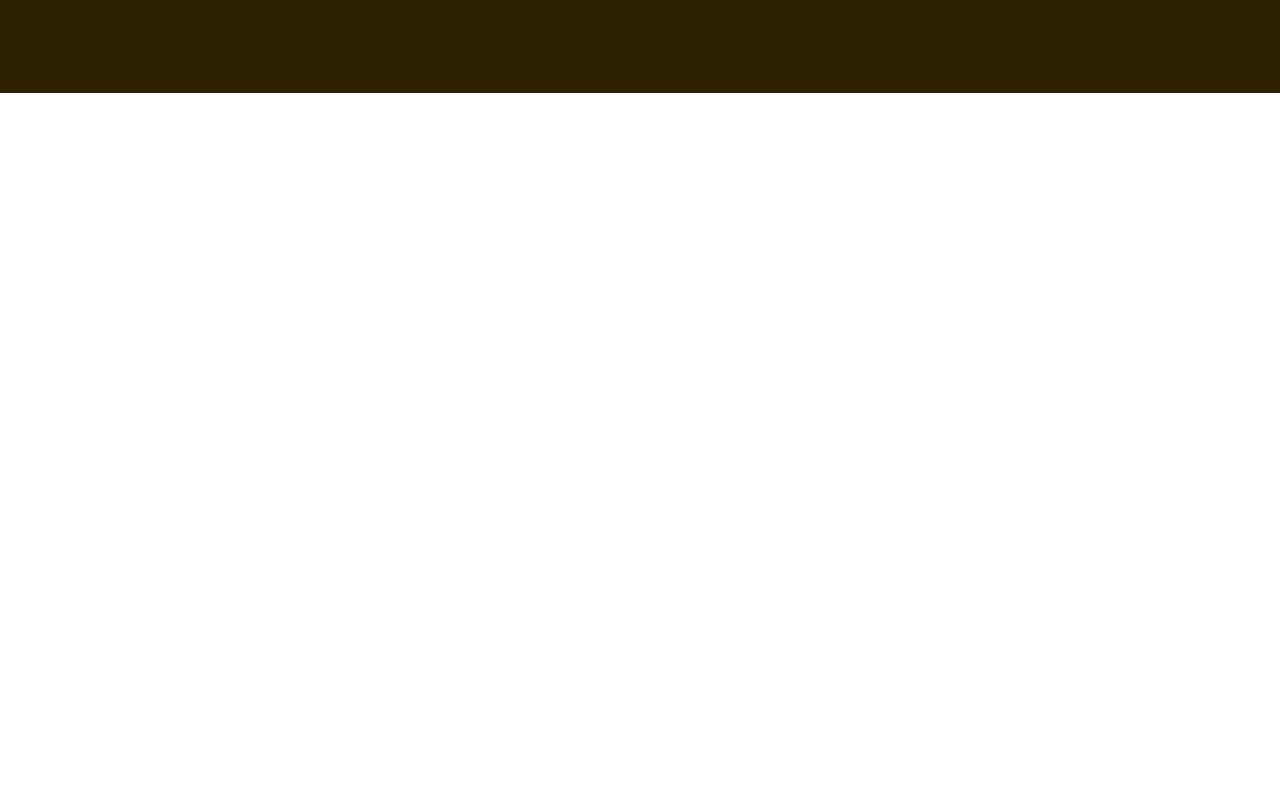
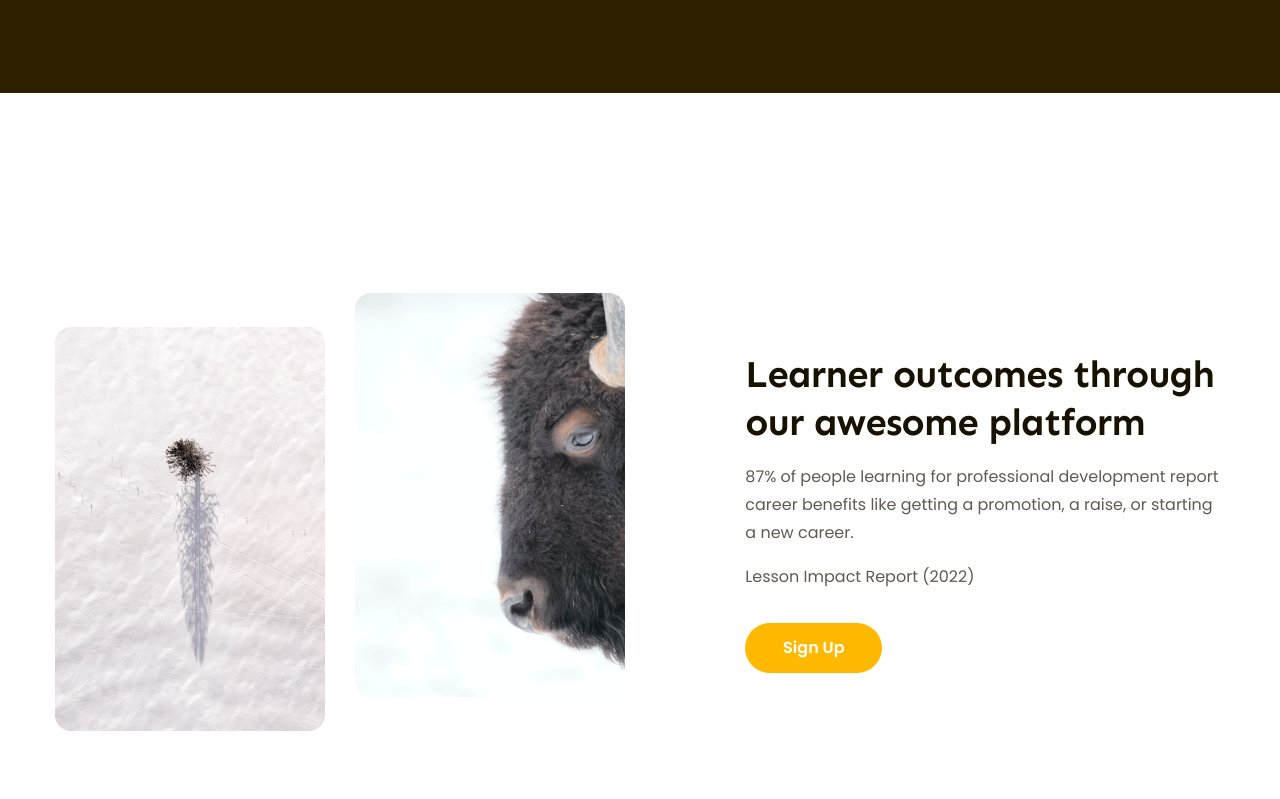
Before and after one commit to Kiimm0610/F8-htmlcss-project-02, a plain HTML site: page index.html in a window 1280 px wide. Shown: the part 2238-3037 px from the top of the page. Drawn offline with Linux system fonts and the light colour scheme.

Commit message:
Features-1

```diff
--- a/assets/css/style.css
+++ b/assets/css/style.css
@@ -466,3 +466,51 @@ a {
     line-height: 1.54;
     color: #ffffff;
 }
+/* ========= Features ========== */
+.features {
+    margin-top: 135px;
+    padding: 65px 0;
+}
+
+.features .body {
+    display: flex;
+    justify-content: space-between;
+}
+
+.features .images {
+    display: flex;
+    gap: 0 30px;
+}
+
+.features .images img {
+    width: 270px;
+    height: 404px;
+    border-radius: 16px;
+    object-fit: cover;
+}
+
+.features img.lower {
+    margin-top: 34px;
+}
+
+.features .content {
+    width: 41%;
+    display: flex;
+    flex-direction: column;
+    align-items: flex-start;
+    justify-content: center;
+}
+
+.features .desc {
+    margin-top: 16px;
+    font-size: 1.6rem;
+    line-height: 1.75;
+    color: #5f5b53;
+}
+
+.features .content .cta-btn {
+    margin-top: 32px;
+    min-width: 137px;
+    color: #fff;
+    background: var(--primary-color);
+}
--- a/index.html
+++ b/index.html
@@ -411,6 +411,36 @@
                     </div>
                 </div>
             </div>
+            <!-- Features -->
+            <div class="features">
+                <div class="main-content">
+                    <div class="body">
+                        <div class="images">
+                            <img
+                                class="lower"
+                                src="./assets/img/feature-1.jpg"
+                                alt="Learner outcomes through our awesome platform"
+                            />
+                            <img
+                                src="./assets/img/feature-2.jpg"
+                                alt="Learner outcomes through our awesome platform"
+                            />
+                        </div>
+                        <div class="content">
+                            <h2 class="heading lv2">
+                                Learner outcomes through our awesome platform
+                            </h2>
+                            <p class="desc">
+                                87% of people learning for professional
+                                development report career benefits like getting
+                                a promotion, a raise, or starting a new career.
+                            </p>
+                            <p class="desc">Lesson Impact Report (2022)</p>
+                            <a href="" class="btn cta-btn">Sign Up</a>
+                        </div>
+                    </div>
+                </div>
+            </div>
         </main>
     </body>
 </html>
```
Also changed, not shown: assets/img/feature-1.jpg (added), assets/img/feature-2.jpg (added).
